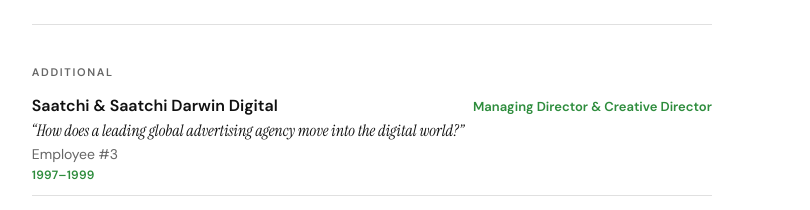
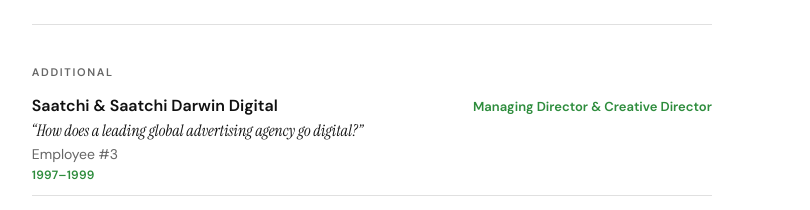
Before and after one commit to founderstate/leosite, a React (Vite) app in the folder leosite/: page / in a window 1280 px wide. Shown: the part 2580-2790 px from the top of the page, without its empty margins (135-945 px from the left). Built offline with nearby package versions, Linux system fonts and the light colour scheme.

Commit message:
Tighten Saatchi question

```diff
--- a/leosite/index.html
+++ b/leosite/index.html
@@ -232,7 +232,7 @@
           <h2>Additional Experience</h2>
           <article>
             <h3>Saatchi & Saatchi Darwin Digital (1997–1999) — Managing Director & Creative Director</h3>
-            <p>Employee #3. "How does a leading global advertising agency move into the digital world?"</p>
+            <p>Employee #3. "How does a leading global advertising agency go digital?"</p>
           </article>
           <article>
             <h3>Pretty Well Fit (2023–Present) — Managing Partner</h3>
--- a/leosite/src/App.jsx
+++ b/leosite/src/App.jsx
@@ -469,7 +469,7 @@
             {
               company: "Saatchi & Saatchi Darwin Digital",
               role: "Managing Director & Creative Director",
-              question: "“How does a leading global advertising agency move into the digital world?”",
+              question: "“How does a leading global advertising agency go digital?”",
               detail: "Employee #3",
               years: "1997\u20131999",
             },
```
